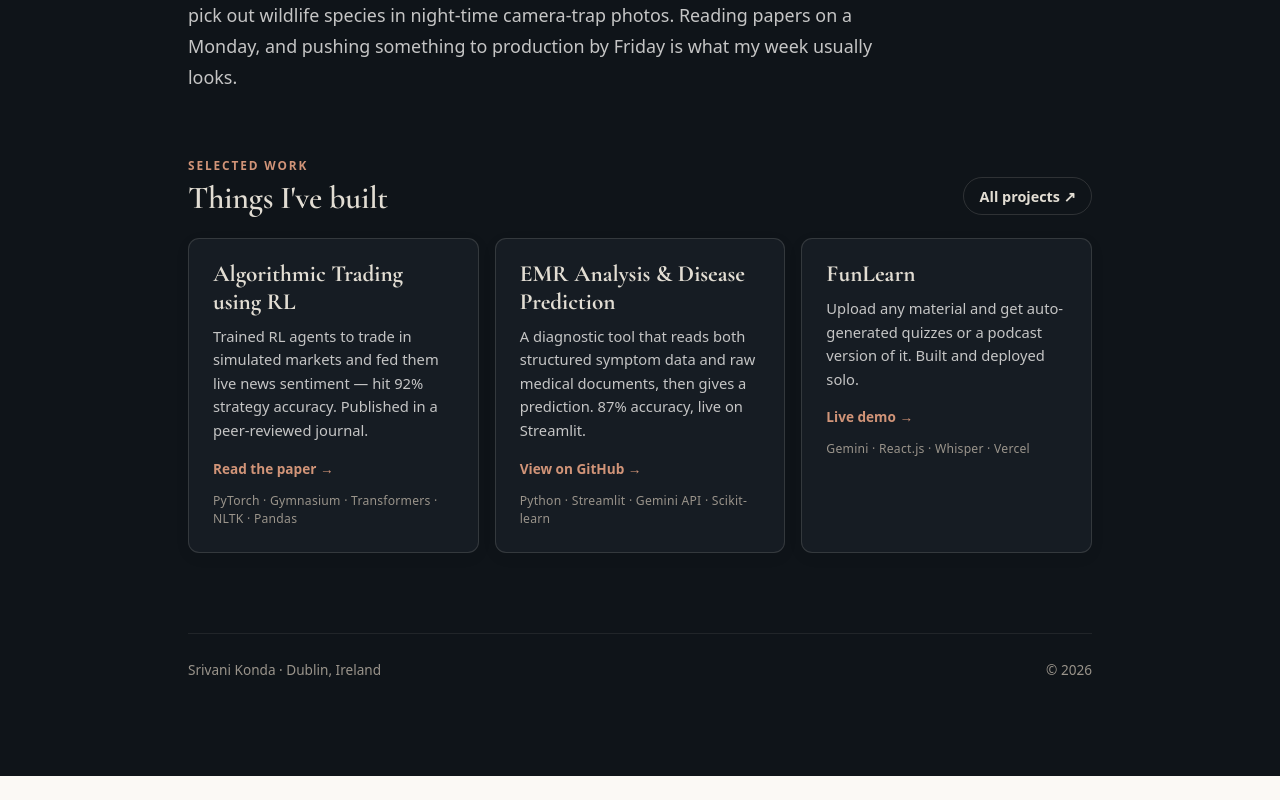
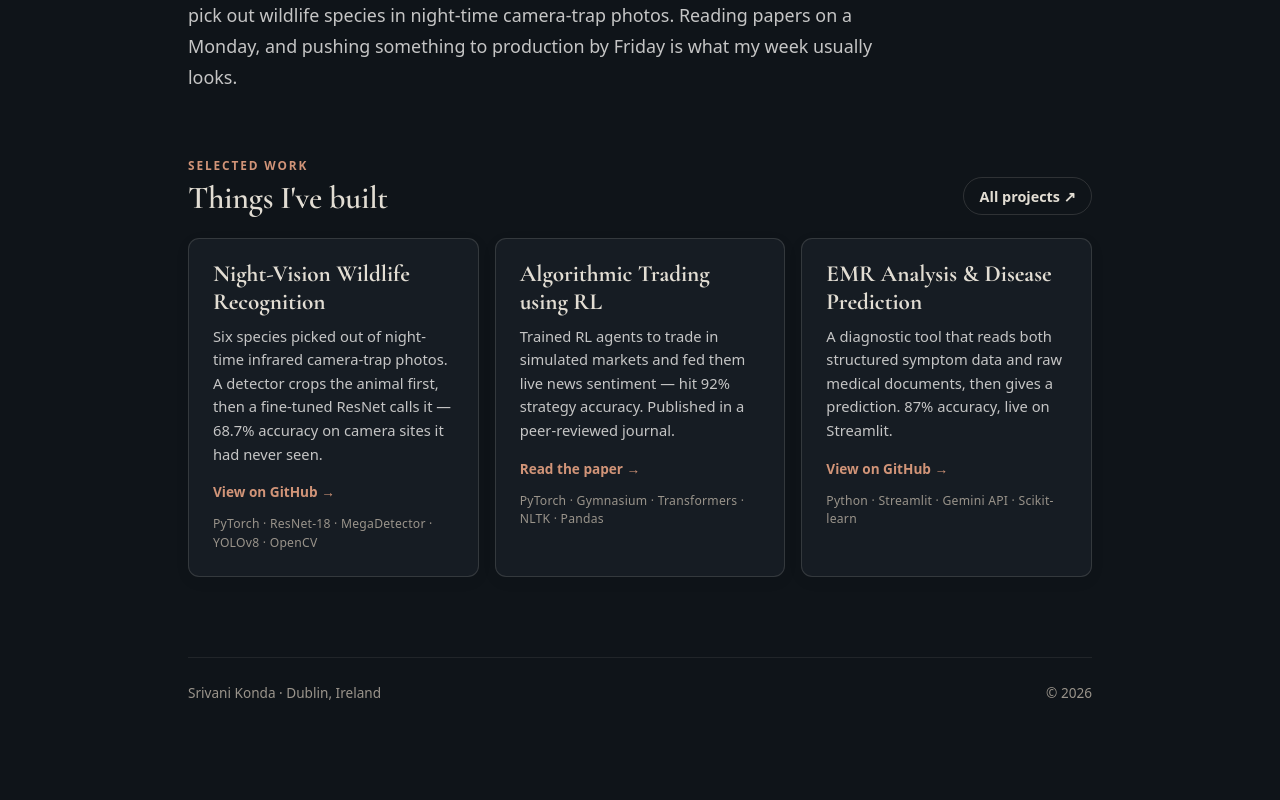
Before and after one commit to srivanik8/portfolio, a React (Vite) app: page / in a window 1280 px wide. Shown: the part 748-1548 px from the top of the page. Before the commit the page ends 1524 px from the top, so only its background shows below. Built offline with nearby package versions, Linux system fonts and the light colour scheme; a web font is replaced by a local one.

Commit message:
lead the projects list with the wildlife recognition project

```diff
--- a/src/App.tsx
+++ b/src/App.tsx
@@ -82,6 +82,13 @@ function SocialIcon({ label, size }: { label: string; size?: number }) {
 // ── Data ───────────────────────────────────────────────────────────────────────
 const projects = [
   {
+    name: "Night-Vision Wildlife Recognition",
+    stack: ["PyTorch", "ResNet-18", "MegaDetector", "YOLOv8", "OpenCV"],
+    desc: "Six species picked out of night-time infrared camera-trap photos. A detector crops the animal first, then a fine-tuned ResNet calls it — 68.7% accuracy on camera sites it had never seen.",
+    linkLabel: "View on GitHub",
+    url: "https://github.com/ACM40960/wildlife-species-recognition",
+  },
+  {
     name: "Algorithmic Trading using RL",
     stack: ["PyTorch", "Gymnasium", "Transformers", "NLTK", "Pandas"],
     desc: "Trained RL agents to trade in simulated markets and fed them live news sentiment — hit 92% strategy accuracy. Published in a peer-reviewed journal.",
@@ -115,13 +122,6 @@ const projects = [
     desc: "A chat interface for querying tabular data in plain language using PandasAI. Built as part of a team.",
     linkLabel: "View on GitHub",
     url: "https://github.com/srivanik8/vishayamitra",
-  },
-  {
-    name: "Night-Vision Wildlife Recognition",
-    stack: ["PyTorch", "ResNet-18", "MegaDetector", "YOLOv8", "OpenCV"],
-    desc: "Six species picked out of night-time infrared camera-trap photos. A detector crops the animal first, then a fine-tuned ResNet calls it — 68.7% accuracy on camera sites it had never seen.",
-    linkLabel: "View on GitHub",
-    url: "https://github.com/ACM40960/wildlife-species-recognition",
   },
 ];
 
```
